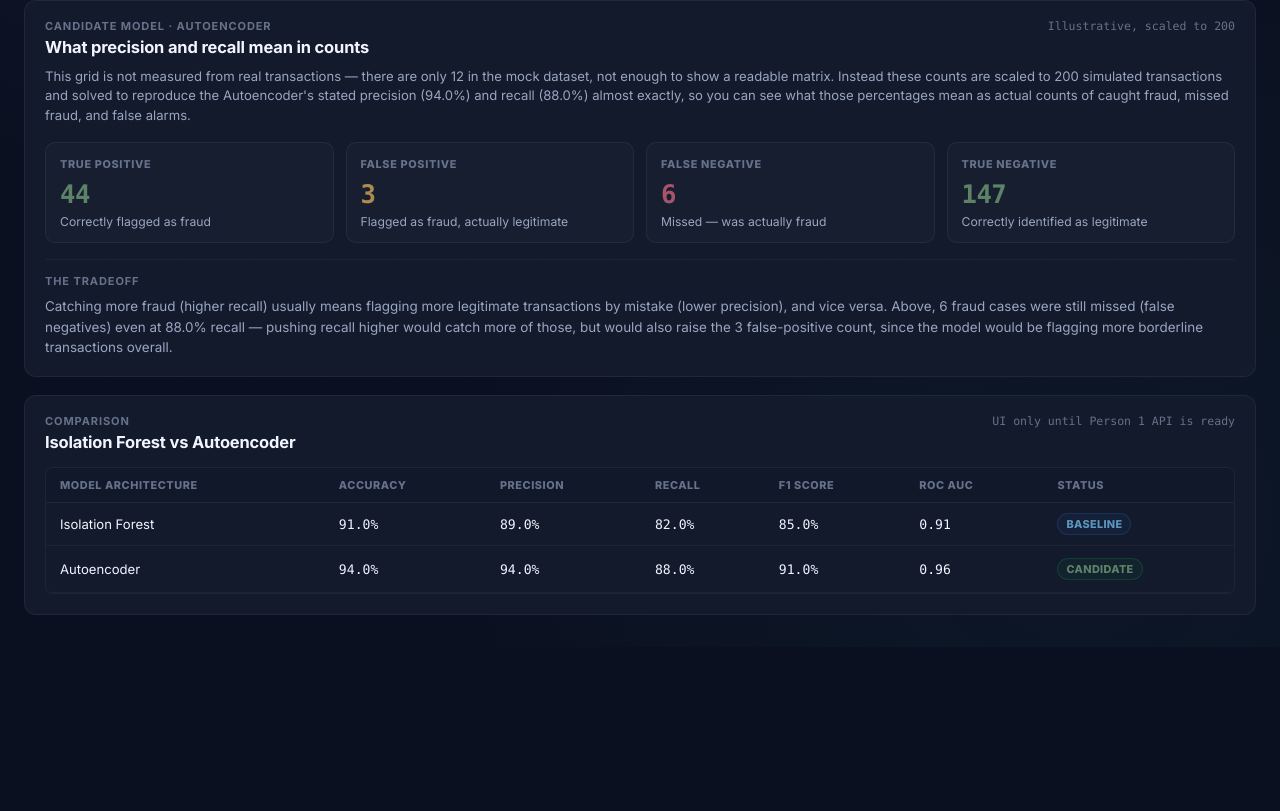
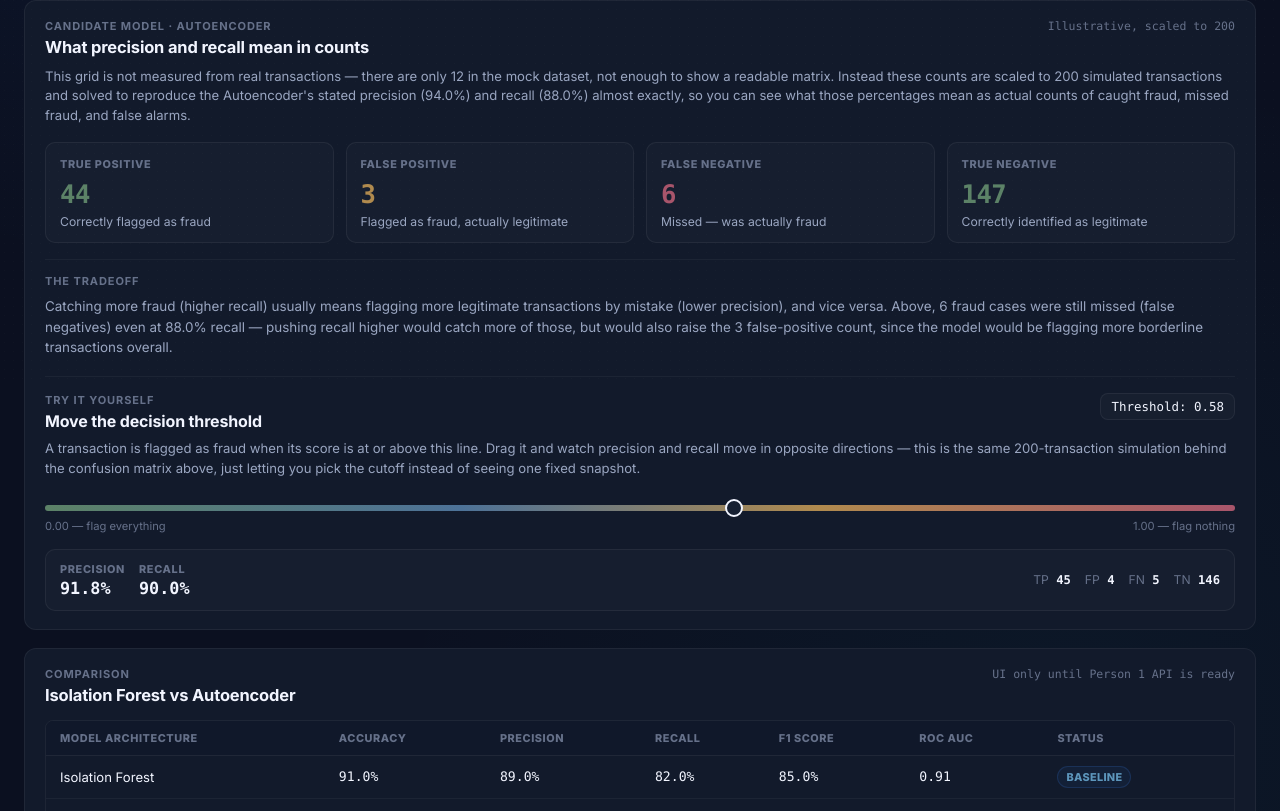
Before and after one commit to Shakthiabi06/fraud-detection-system, a React (Vite) app in the folder frontend/: page /analytics in a window 1280 px wide. Shown: the part 418-1229 px from the top of the page. Before the commit the page ends 1065 px from the top, so only its background shows below. Built offline with nearby package versions, Linux system fonts and the light colour scheme; no server answers.

Commit message:
feat: add interactive threshold slider to visualize precision/recall tradeoff live

```diff
--- /dev/null
+++ b/frontend/src/components/Charts/ThresholdSlider.jsx
@@ -0,0 +1,111 @@
+import { useMemo, useState } from "react";
+import { fraudLikelihoodScores } from "../../mock/sampleData";
+
+const { fraudCases, legitimateCases, defaultThreshold } = fraudLikelihoodScores;
+
+export default function ThresholdSlider() {
+  const [threshold, setThreshold] = useState(defaultThreshold);
+
+  // Recompute the confusion counts live as the threshold moves. A score at
+  // or above the threshold is flagged as fraud; below it, flagged as
+  // legitimate. This is exactly how a real classifier turns a continuous
+  // score into a yes/no decision — the threshold IS the dial that trades
+  // precision against recall.
+  const { tp, fp, fn, tn, precision, recall } = useMemo(() => {
+    let truePositive = 0;
+    let falseNegative = 0;
+    let falsePositive = 0;
+    let trueNegative = 0;
+
+    fraudCases.forEach((score) => {
+      if (score >= threshold) truePositive += 1;
+      else falseNegative += 1;
+    });
+
+    legitimateCases.forEach((score) => {
+      if (score >= threshold) falsePositive += 1;
+      else trueNegative += 1;
+    });
+
+    const precisionValue =
+      truePositive + falsePositive > 0
+        ? truePositive / (truePositive + falsePositive)
+        : 0;
+    const recallValue =
+      truePositive + falseNegative > 0
+        ? truePositive / (truePositive + falseNegative)
+        : 0;
+
+    return {
+      tp: truePositive,
+      fp: falsePositive,
+      fn: falseNegative,
+      tn: trueNegative,
+      precision: precisionValue,
+      recall: recallValue,
+    };
+  }, [threshold]);
+
+  const formatPercent = (value) => `${(value * 100).toFixed(1)}%`;
+
+  return (
+    <div className="threshold-slider">
+      <div className="threshold-slider-header">
+        <div>
+          <span className="panel-kicker">Try it yourself</span>
+          <h3>Move the decision threshold</h3>
+        </div>
+        <span className="tech-mono threshold-value">
+          Threshold: {threshold.toFixed(2)}
+        </span>
+      </div>
+
+      <p className="threshold-explainer">
+        A transaction is flagged as fraud when its score is at or above this line.
+        Drag it and watch precision and recall move in opposite directions — this
+        is the same 200-transaction simulation behind the confusion matrix above,
+        just letting you pick the cutoff instead of seeing one fixed snapshot.
+      </p>
+
+      <input
+        type="range"
+        className="threshold-input"
+        min={0}
+        max={1}
+        step={0.01}
+        value={threshold}
+        onChange={(event) => setThreshold(Number(event.target.value))}
+        aria-label="Fraud decision threshold"
+      />
+      <div className="threshold-scale-labels">
+        <span>0.00 — flag everything</span>
+        <span>1.00 — flag nothing</span>
+      </div>
+
+      <div className="threshold-results">
+        <div className="threshold-result-metric">
+          <span>Precision</span>
+          <strong className="tech-mono">{formatPercent(precision)}</strong>
+        </div>
+        <div className="threshold-result-metric">
+          <span>Recall</span>
+          <strong className="tech-mono">{formatPercent(recall)}</strong>
+        </div>
+        <div className="threshold-result-counts">
+          <span>
+            TP <strong className="tech-mono">{tp}</strong>
+          </span>
+          <span>
+            FP <strong className="tech-mono">{fp}</strong>
+          </span>
+          <span>
+            FN <strong className="tech-mono">{fn}</strong>
+          </span>
+          <span>
+            TN <strong className="tech-mono">{tn}</strong>
+          </span>
+        </div>
+      </div>
+    </div>
+  );
+}
--- a/frontend/src/index.css
+++ b/frontend/src/index.css
@@ -1060,3 +1060,144 @@ kbd {
     display: none;
   }
 }
+
+/* ===== Threshold slider (Analytics page) ===== */
+
+.threshold-slider {
+  margin-top: 18px;
+  padding-top: 16px;
+  border-top: 1px solid rgba(255, 255, 255, 0.045);
+}
+
+.threshold-slider-header {
+  display: flex;
+  justify-content: space-between;
+  align-items: flex-start;
+  gap: 16px;
+  margin-bottom: 8px;
+}
+
+.threshold-slider-header h3 {
+  margin: 4px 0 0;
+  color: var(--text-primary);
+  font-size: 1rem;
+  font-weight: 690;
+  letter-spacing: -0.01em;
+}
+
+.threshold-value {
+  padding: 5px 10px;
+  border: 1px solid var(--border);
+  border-radius: 8px;
+  background: rgba(255, 255, 255, 0.025);
+  color: var(--text-primary);
+  font-size: 0.78rem;
+  white-space: nowrap;
+}
+
+.threshold-explainer {
+  margin: 0 0 16px;
+  color: var(--text-secondary);
+  font-size: 0.82rem;
+  line-height: 1.5;
+}
+
+.threshold-input {
+  width: 100%;
+  height: 6px;
+  margin: 6px 0 8px;
+  border-radius: 999px;
+  background: linear-gradient(
+    90deg,
+    var(--green) 0%,
+    var(--blue) 35%,
+    var(--amber) 65%,
+    var(--red) 100%
+  );
+  outline: none;
+  cursor: pointer;
+  -webkit-appearance: none;
+  appearance: none;
+}
+
+.threshold-input::-webkit-slider-thumb {
+  width: 18px;
+  height: 18px;
+  border: 2px solid var(--text-primary);
+  border-radius: 50%;
+  background: var(--bg-elevated);
+  cursor: pointer;
+  -webkit-appearance: none;
+}
+
+.threshold-input::-moz-range-thumb {
+  width: 16px;
+  height: 16px;
+  border: 2px solid var(--text-primary);
+  border-radius: 50%;
+  background: var(--bg-elevated);
+  cursor: pointer;
+}
+
+.threshold-scale-labels {
+  display: flex;
+  justify-content: space-between;
+  margin-bottom: 16px;
+  color: var(--text-muted);
+  font-size: 0.7rem;
+}
+
+.threshold-results {
+  display: grid;
+  grid-template-columns: auto auto 1fr;
+  gap: 14px;
+  align-items: center;
+  padding: 12px 14px;
+  border: 1px solid var(--border);
+  border-radius: 10px;
+  background: rgba(255, 255, 255, 0.018);
+}
+
+.threshold-result-metric {
+  display: flex;
+  flex-direction: column;
+  gap: 2px;
+}
+
+.threshold-result-metric span {
+  color: var(--text-muted);
+  font-size: 0.68rem;
+  font-weight: 720;
+  letter-spacing: 0.06em;
+  text-transform: uppercase;
+}
+
+.threshold-result-metric strong {
+  font-size: 1.05rem;
+  color: var(--text-primary);
+}
+
+.threshold-result-counts {
+  display: flex;
+  justify-content: flex-end;
+  gap: 14px;
+  color: var(--text-muted);
+  font-size: 0.76rem;
+}
+
+.threshold-result-counts strong {
+  margin-left: 4px;
+  color: var(--text-primary);
+}
+
+@media (max-width: 760px) {
+  .threshold-results {
+    grid-template-columns: 1fr 1fr;
+  }
+
+  .threshold-result-counts {
+    grid-column: span 2;
+    justify-content: flex-start;
+    flex-wrap: wrap;
+  }
+}
--- a/frontend/src/pages/Analytics.jsx
+++ b/frontend/src/pages/Analytics.jsx
@@ -1,4 +1,5 @@
 import { candidateConfusionMatrix, modelMetrics } from "../mock/sampleData";
+import ThresholdSlider from "../components/Charts/ThresholdSlider";
 
 // Values are pulled from the candidate model in modelMetrics (sampleData.js)
 // instead of being typed twice. Previously this file had its own hardcoded
@@ -140,6 +141,8 @@ export default function Analytics() {
             count, since the model would be flagging more borderline transactions overall.
           </p>
         </div>
+
+        <ThresholdSlider />
       </section>
 
       <main className="table-card">
```
